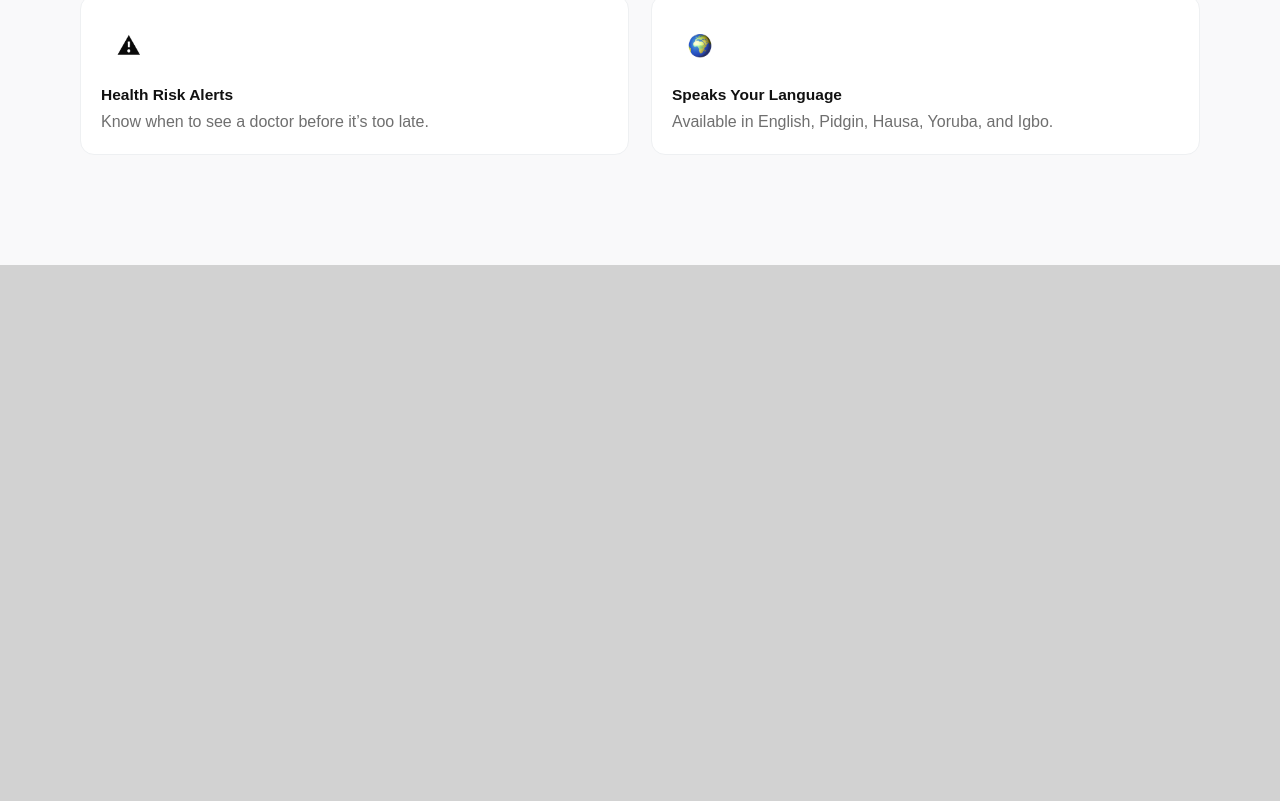
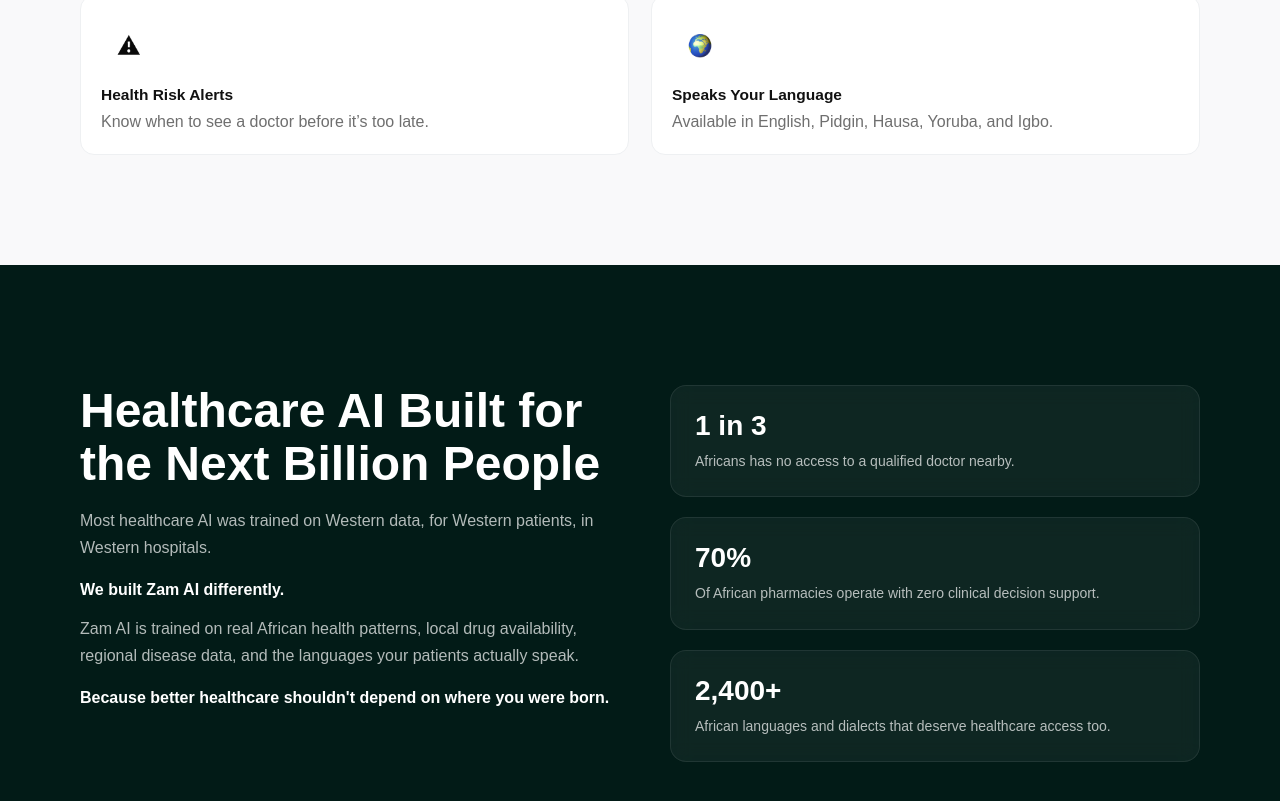
Before and after one commit to Zamdahealth/zamai-landing-page, a React (Vite) app: page / in a window 1280 px wide. Shown: the part 6156-6957 px from the top of the page. Before the commit the page ends 6421 px from the top, so only its background shows below. Built offline with nearby package versions, Linux system fonts and the light colour scheme.

Commit message:
Add HealthcareAI component with styles and content; update App component

```diff
--- a/src/App.tsx
+++ b/src/App.tsx
@@ -2,6 +2,7 @@
 import ForDevelopers from "./components/home/ForDevelopers/ForDevelopers";
 import ForPatients from "./components/home/ForPatients/ForPatients";
 import ForPharmacies from "./components/home/ForPharmacies/ForPharmacies";
+import HealthcareAI from "./components/home/HealthcareAi/HealthcareAi";
 import Hero from "./components/home/Hero/Hero";
 import PharmacyFeatures from "./components/home/PharmacyFeatures/PharmacyFeatures";
 import SimpleSteps from "./components/home/SimpleSteps/SimpleSteps";
@@ -19,6 +20,7 @@
       <ForClinicians />
       <ForDevelopers />
       <ForPatients />
+      <HealthcareAI />
     </>
   );
 }
--- a/src/components/home/HealthcareAi/HealthcareAi.tsx
+++ b/src/components/home/HealthcareAi/HealthcareAi.tsx
@@ -0,0 +1,71 @@
+import {
+  Section,
+  Content,
+  Left,
+  Right,
+  Heading,
+  Description,
+  Highlight,
+  StatCard,
+  StatNumber,
+  StatText,
+} from "./styles";
+
+const HealthcareAI = () => {
+  return (
+    <Section>
+      <Content>
+        {/* LEFT SIDE */}
+        <Left>
+          <Heading>
+            Healthcare AI Built for <br />
+            the Next Billion People
+          </Heading>
+
+          <Description>
+            Most healthcare AI was trained on Western data, for Western patients,
+            in Western hospitals.
+          </Description>
+
+          <Highlight>We built Zam AI differently.</Highlight>
+
+          <Description>
+            Zam AI is trained on real African health patterns, local drug
+            availability, regional disease data, and the languages your patients
+            actually speak.
+          </Description>
+
+          <Highlight>
+            Because better healthcare shouldn't depend on where you were born.
+          </Highlight>
+        </Left>
+
+        {/* RIGHT SIDE */}
+        <Right>
+          <StatCard>
+            <StatNumber>1 in 3</StatNumber>
+            <StatText>
+              Africans has no access to a qualified doctor nearby.
+            </StatText>
+          </StatCard>
+
+          <StatCard>
+            <StatNumber>70%</StatNumber>
+            <StatText>
+              Of African pharmacies operate with zero clinical decision support.
+            </StatText>
+          </StatCard>
+
+          <StatCard>
+            <StatNumber>2,400+</StatNumber>
+            <StatText>
+              African languages and dialects that deserve healthcare access too.
+            </StatText>
+          </StatCard>
+        </Right>
+      </Content>
+    </Section>
+  );
+};
+
+export default HealthcareAI;
--- a/src/components/home/HealthcareAi/styles.ts
+++ b/src/components/home/HealthcareAi/styles.ts
@@ -0,0 +1,76 @@
+import styled from "styled-components";
+
+export const Section = styled.section`
+  padding: 120px 80px;
+  background: #021b17;
+  color: #ffffff;
+
+  @media (max-width: 768px) {
+    padding: 80px 24px;
+  }
+`;
+
+export const Content = styled.div`
+  display: flex;
+  justify-content: space-between;
+  gap: 60px;
+
+  @media (max-width: 1024px) {
+    flex-direction: column;
+  }
+`;
+
+export const Left = styled.div`
+  flex: 1;
+  max-width: 600px;
+`;
+
+export const Right = styled.div`
+  flex: 1;
+  display: flex;
+  flex-direction: column;
+  gap: 20px;
+`;
+
+export const Heading = styled.h2`
+  font-size: 48px;
+  font-weight: 700;
+  line-height: 1.1;
+
+  @media (max-width: 768px) {
+    font-size: 34px;
+  }
+`;
+
+export const Description = styled.p`
+  margin-top: 16px;
+  color: rgba(255, 255, 255, 0.7);
+  line-height: 1.7;
+  font-size: 16px;
+`;
+
+export const Highlight = styled.p`
+  margin-top: 20px;
+  font-weight: 600;
+  color: #ffffff;
+`;
+
+export const StatCard = styled.div`
+  background: rgba(255, 255, 255, 0.05);
+  border: 1px solid rgba(255, 255, 255, 0.08);
+  border-radius: 16px;
+  padding: 24px;
+  backdrop-filter: blur(10px);
+`;
+
+export const StatNumber = styled.h3`
+  font-size: 28px;
+  font-weight: 700;
+  margin-bottom: 8px;
+`;
+
+export const StatText = styled.p`
+  font-size: 14px;
+  color: rgba(255, 255, 255, 0.7);
+  line-height: 1.6;
+`;
```
